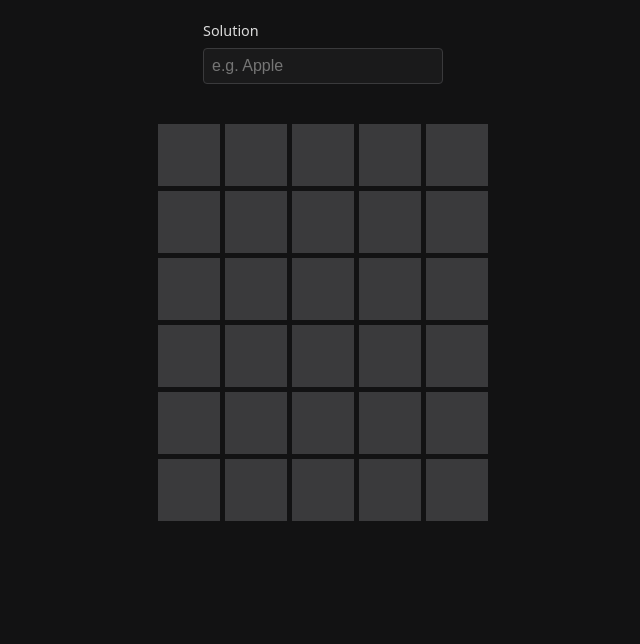
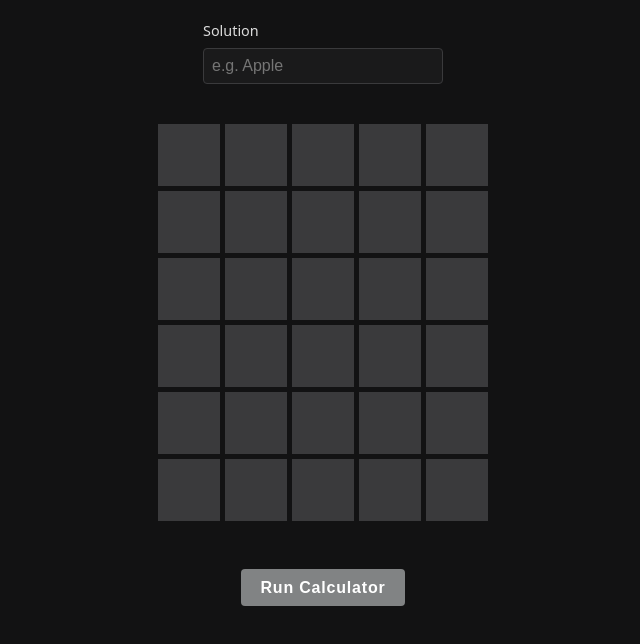
Before and after one commit to NickMlloja/wordle-calculator, a website built with Vite: page src/frontend/index.html in a window 1280 px wide. Shown: the part 90-734 px from the top of the page, without its empty margins (317-957 px from the left). Built offline with nearby package versions, Linux system fonts and the light colour scheme.

Commit message:
Add Run Calculator Button

```diff
--- a/src/frontend/index.html
+++ b/src/frontend/index.html
@@ -22,6 +22,13 @@
         <section class="grid-section">
             <div id="wordle-grid" class="wordle-grid"></div>
         </section>
+
+        <section class="calculator-section">
+            <button id="run-calculator-button" class="run-calculator-button">
+                Run Calculator
+            </button>
+        </section>
+
     </main>
 
     <script type="module" src="./index.ts"></script>
--- a/src/frontend/index.ts
+++ b/src/frontend/index.ts
@@ -43,7 +43,7 @@ const createTile = (): HTMLDivElement => {
 	};
 
 	tile.addEventListener("click", (): void => {
-		state = ((state + 1) % 3) as TileState;
+		state = ((state + 1) % 3);
 		applyState();
 	});
 
@@ -59,9 +59,24 @@ const createGrid = (): void => {
 	}
 };
 
-document.addEventListener('DOMContentLoaded', (): void => {
+const runCalculator = (): void => {
+	console.log("Run Calculator clicked.");
+};
+
+document.addEventListener("DOMContentLoaded", (): void => {
 	void (async (): Promise<void> => {
 		createGrid();
-		console.log('Page initialized.');
+
+		const runButton: HTMLElement | null = document.getElementById("run-calculator-button");
+
+		if (runButton === null) {
+			throw new Error("Run Calculator button not found.");
+		}
+
+		runButton.addEventListener("click", (): void => {
+			runCalculator();
+		});
+
+		console.log("Page initialized.");
 	})();
 });
--- a/src/frontend/styles.css
+++ b/src/frontend/styles.css
@@ -120,3 +120,31 @@ body {
     border: 2px solid var(--tile-border);
     user-select: none;
 }
+
+.calculator-section {
+    margin-top: 1.5rem;
+}
+
+.run-calculator-button {
+    padding: 0.6rem 1.2rem;
+    font-size: 1rem;
+    font-weight: 600;
+    letter-spacing: 0.05em;
+    color: var(--text-color);
+    background-color: #818384;
+    border: none;
+    border-radius: 4px;
+    cursor: pointer;
+    transition:
+        background-color 0.15s ease,
+        transform 0.05s ease;
+}
+
+.run-calculator-button:hover {
+    background-color: #9a9b9d;
+    transform: translateY(-1px);
+}
+
+.run-calculator-button:active {
+    transform: translateY(0);
+}
```
Lines whose indentation alone changed are shown as unchanged.
